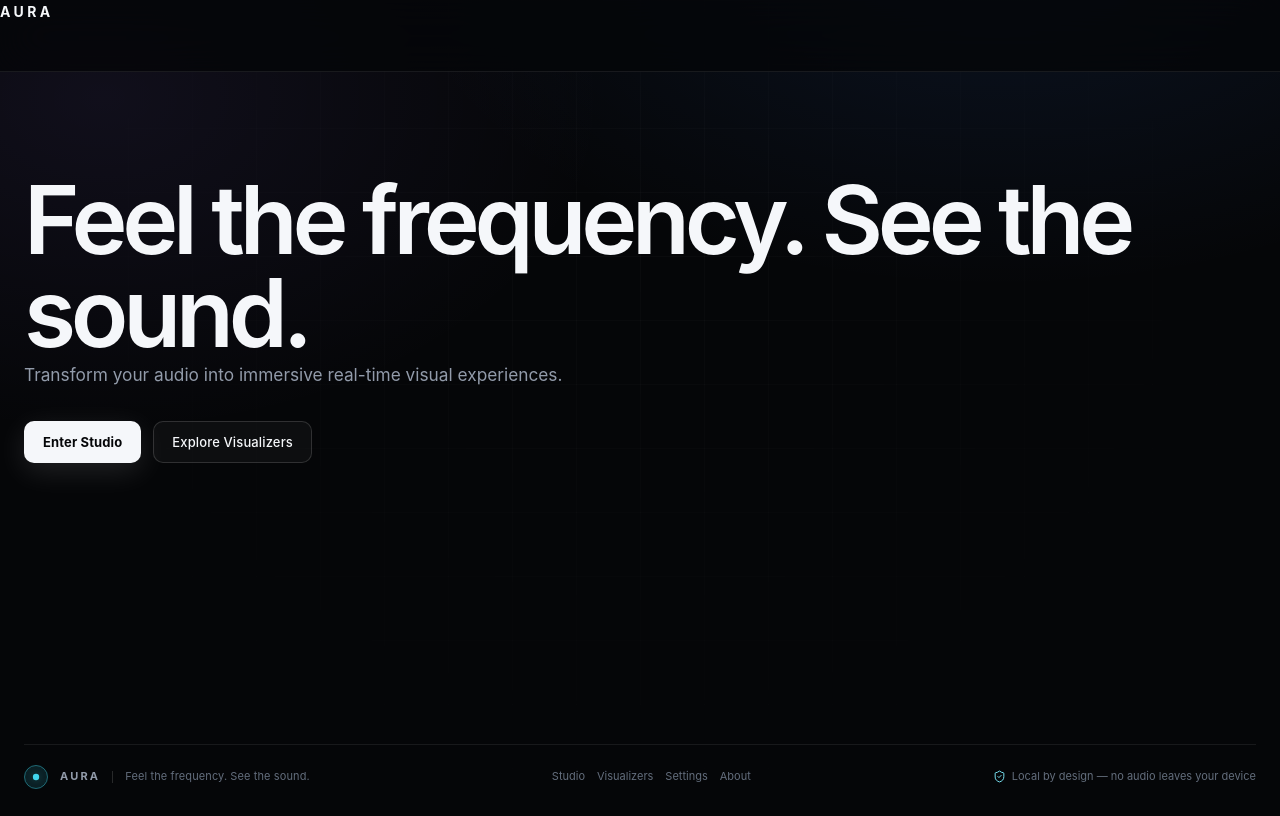
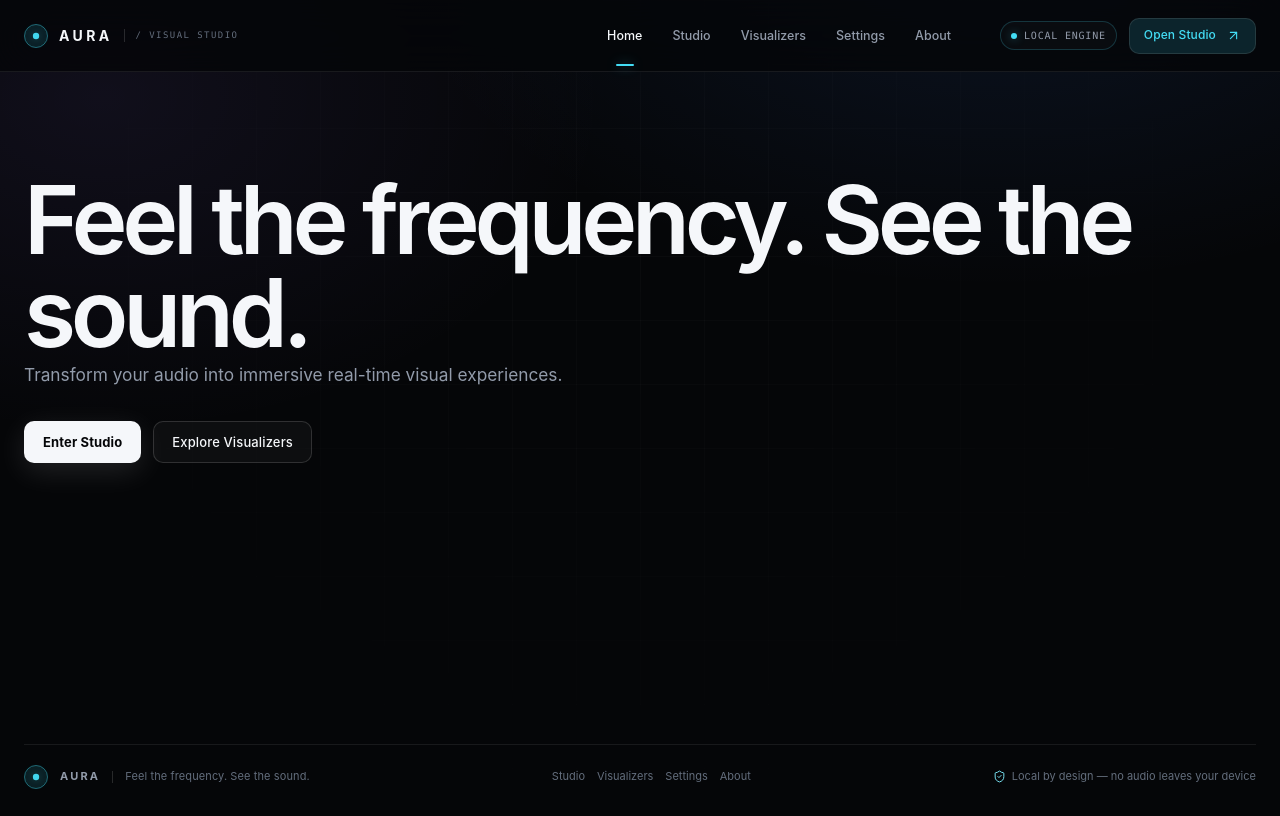
Before and after one commit to HammadZahid1/aura, a React (Vite) app: page / in a window 1280 px wide. Built offline with nearby package versions, Linux system fonts and the light colour scheme.

Commit message:
feat: implement responsive navigation with active states and mobile menu

```diff
--- a/src/App.tsx
+++ b/src/App.tsx
@@ -1,5 +1,6 @@
 import type { ComponentType } from 'react';
 import { AppShell } from './components/layout/AppShell';
+import { TopNav } from './components/navigation/TopNav';
 import { useHashRoute } from './hooks/useHashRoute';
 import type { PageProps, Route } from './types';
 import Home from './pages/Home/Home';
@@ -21,7 +22,7 @@ export default function App() {
   const Page = PAGES[route];
 
   return (
-    <AppShell header={<div className="brand">AURA</div>}>
+    <AppShell header={<TopNav route={route} onNavigate={navigate} />}>
       <Page onNavigate={navigate} />
     </AppShell>
   );
--- /dev/null
+++ b/src/components/navigation/TopNav.tsx
@@ -0,0 +1,122 @@
+import { useEffect, useState } from 'react';
+import { ArrowUpRight, Menu, X } from 'lucide-react';
+import { cn } from '../../lib/utilities/cn';
+import type { Route } from '../../types';
+
+interface TopNavProps {
+  route: Route;
+  onNavigate: (route: Route) => void;
+}
+
+const NAV_ITEMS: Array<{ label: string; route: Route }> = [
+  { label: 'Home', route: '/' },
+  { label: 'Studio', route: '/studio' },
+  { label: 'Visualizers', route: '/gallery' },
+  { label: 'Settings', route: '/settings' },
+  { label: 'About', route: '/about' },
+];
+
+export function TopNav({ route, onNavigate }: TopNavProps) {
+  const [open, setOpen] = useState(false);
+
+  useEffect(() => {
+    setOpen(false);
+  }, [route]);
+
+  useEffect(() => {
+    if (!open) return;
+    const handleKey = (event: KeyboardEvent) => {
+      if (event.key === 'Escape') setOpen(false);
+    };
+    window.addEventListener('keydown', handleKey);
+    return () => window.removeEventListener('keydown', handleKey);
+  }, [open]);
+
+  const go = (next: Route) => {
+    onNavigate(next);
+    setOpen(false);
+  };
+
+  return (
+    <div className="nav-inner container">
+      <a
+        href="#/"
+        className="nav-brand"
+        aria-label="AURA home"
+        onClick={(event) => {
+          event.preventDefault();
+          go('/');
+        }}
+      >
+        <span className="brand-mark" aria-hidden="true">
+          <span />
+        </span>
+        <span className="nav-wordmark">AURA</span>
+        <span className="nav-brand-tag">/ VISUAL STUDIO</span>
+      </a>
+
+      <nav className="nav-links" aria-label="Primary navigation">
+        {NAV_ITEMS.map((item) => (
+          <a
+            key={item.route}
+            href={`#${item.route}`}
+            aria-current={route === item.route ? 'page' : undefined}
+            className={cn('nav-link', route === item.route && 'is-active')}
+            onClick={(event) => {
+              event.preventDefault();
+              go(item.route);
+            }}
+          >
+            {item.label}
+          </a>
+        ))}
+      </nav>
+
+      <div className="nav-actions">
+        <span className="nav-local chip">
+          <span className="chip-dot" />
+          Local engine
+        </span>
+        <button className="btn btn-accent nav-cta" onClick={() => go('/studio')}>
+          Open Studio
+          <ArrowUpRight size={15} strokeWidth={1.8} aria-hidden="true" />
+        </button>
+      </div>
+
+      <button
+        className="icon-button nav-toggle"
+        aria-label={open ? 'Close navigation menu' : 'Open navigation menu'}
+        aria-expanded={open}
+        aria-controls="aura-mobile-nav"
+        onClick={() => setOpen((value) => !value)}
+      >
+        {open ? <X size={20} strokeWidth={1.8} /> : <Menu size={20} strokeWidth={1.8} />}
+      </button>
+
+      <nav
+        id="aura-mobile-nav"
+        className={cn('mobile-nav', open && 'is-open')}
+        aria-label="Mobile navigation"
+        aria-hidden={!open}
+      >
+        {NAV_ITEMS.map((item, index) => (
+          <a
+            key={item.route}
+            href={`#${item.route}`}
+            tabIndex={open ? 0 : -1}
+            aria-current={route === item.route ? 'page' : undefined}
+            className={cn('mobile-nav-link', route === item.route && 'is-active')}
+            onClick={(event) => {
+              event.preventDefault();
+              go(item.route);
+            }}
+          >
+            <span className="mono">{String(index + 1).padStart(2, '0')}</span>
+            {item.label}
+            <ArrowUpRight size={15} strokeWidth={1.7} aria-hidden="true" />
+          </a>
+        ))}
+      </nav>
+    </div>
+  );
+}
--- a/src/index.css
+++ b/src/index.css
@@ -590,3 +590,187 @@ input[type='range']::-moz-range-thumb {
     width: min(100% - 32px, 1360px);
   }
 }
+
+/* ---------------------------------------------------------------------------
+   NAVIGATION
+   --------------------------------------------------------------------------- */
+
+.nav-inner {
+  position: relative;
+  display: flex;
+  align-items: center;
+  justify-content: space-between;
+  height: 100%;
+  gap: 24px;
+}
+
+.nav-brand {
+  display: inline-flex;
+  align-items: center;
+  gap: 11px;
+  flex: 0 0 auto;
+}
+
+.nav-wordmark {
+  font-size: 14px;
+  font-weight: 700;
+  letter-spacing: 0.24em;
+}
+
+.nav-brand-tag {
+  padding-left: 11px;
+  border-left: 1px solid var(--border-strong);
+  color: var(--muted-deep);
+  font-family: var(--font-mono);
+  font-size: 9px;
+  letter-spacing: 0.16em;
+}
+
+.nav-links {
+  display: flex;
+  align-items: center;
+  gap: 4px;
+  margin-left: auto;
+}
+
+.nav-link {
+  position: relative;
+  padding: 8px 13px;
+  border-radius: 8px;
+  color: var(--muted);
+  font-size: 12.5px;
+  font-weight: 500;
+  transition: color 160ms var(--ease), background 160ms var(--ease);
+}
+
+.nav-link:hover {
+  color: var(--text);
+  background: rgba(255, 255, 255, 0.04);
+}
+
+.nav-link.is-active {
+  color: var(--text);
+}
+
+.nav-link.is-active::after {
+  content: '';
+  position: absolute;
+  bottom: -13px;
+  left: 50%;
+  width: 18px;
+  height: 2px;
+  border-radius: 2px;
+  background: var(--accent);
+  box-shadow: 0 0 12px var(--accent-glow);
+  transform: translateX(-50%);
+}
+
+.nav-actions {
+  display: flex;
+  align-items: center;
+  gap: 12px;
+  margin-left: 12px;
+}
+
+.nav-local {
+  border-color: color-mix(in srgb, var(--accent) 20%, transparent);
+  color: var(--muted);
+}
+
+.nav-cta {
+  min-height: 36px;
+  padding-inline: 14px;
+  font-size: 12px;
+}
+
+.nav-toggle {
+  display: none;
+}
+
+.mobile-nav {
+  display: none;
+}
+
+@media (max-width: 1080px) {
+  .nav-local {
+    display: none;
+  }
+}
+
+@media (max-width: 860px) {
+  .nav-links,
+  .nav-actions {
+    display: none;
+  }
+
+  .nav-toggle {
+    display: inline-flex;
+  }
+
+  .mobile-nav {
+    position: absolute;
+    top: calc(var(--header-height) - 1px);
+    left: -24px;
+    right: -24px;
+    display: grid;
+    gap: 2px;
+    padding: 12px 24px 20px;
+    border-bottom: 1px solid var(--border);
+    background: rgba(9, 13, 19, 0.98);
+    backdrop-filter: blur(24px);
+    opacity: 0;
+    visibility: hidden;
+    transform: translateY(-8px);
+    transition: opacity 180ms var(--ease), transform 180ms var(--ease), visibility 180ms;
+  }
+
+  .mobile-nav.is-open {
+    opacity: 1;
+    visibility: visible;
+    transform: translateY(0);
+  }
+
+  .mobile-nav-link {
+    display: flex;
+    align-items: center;
+    gap: 14px;
+    min-height: 48px;
+    padding-inline: 12px;
+    border-radius: 9px;
+    color: var(--muted);
+    font-size: 14px;
+  }
+
+  .mobile-nav-link .mono {
+    color: var(--muted-deep);
+    font-size: 10px;
+  }
+
+  .mobile-nav-link svg {
+    margin-left: auto;
+    opacity: 0.5;
+  }
+
+  .mobile-nav-link.is-active {
+    background: rgba(255, 255, 255, 0.05);
+    color: var(--text);
+  }
+
+  .mobile-nav-link.is-active .mono,
+  .mobile-nav-link.is-active svg {
+    color: var(--accent);
+    opacity: 1;
+  }
+}
+
+@media (max-width: 560px) {
+  .nav-brand-tag {
+    display: none;
+  }
+
+  .mobile-nav {
+    left: -16px;
+    right: -16px;
+    padding-inline: 16px;
+  }
+}
```
